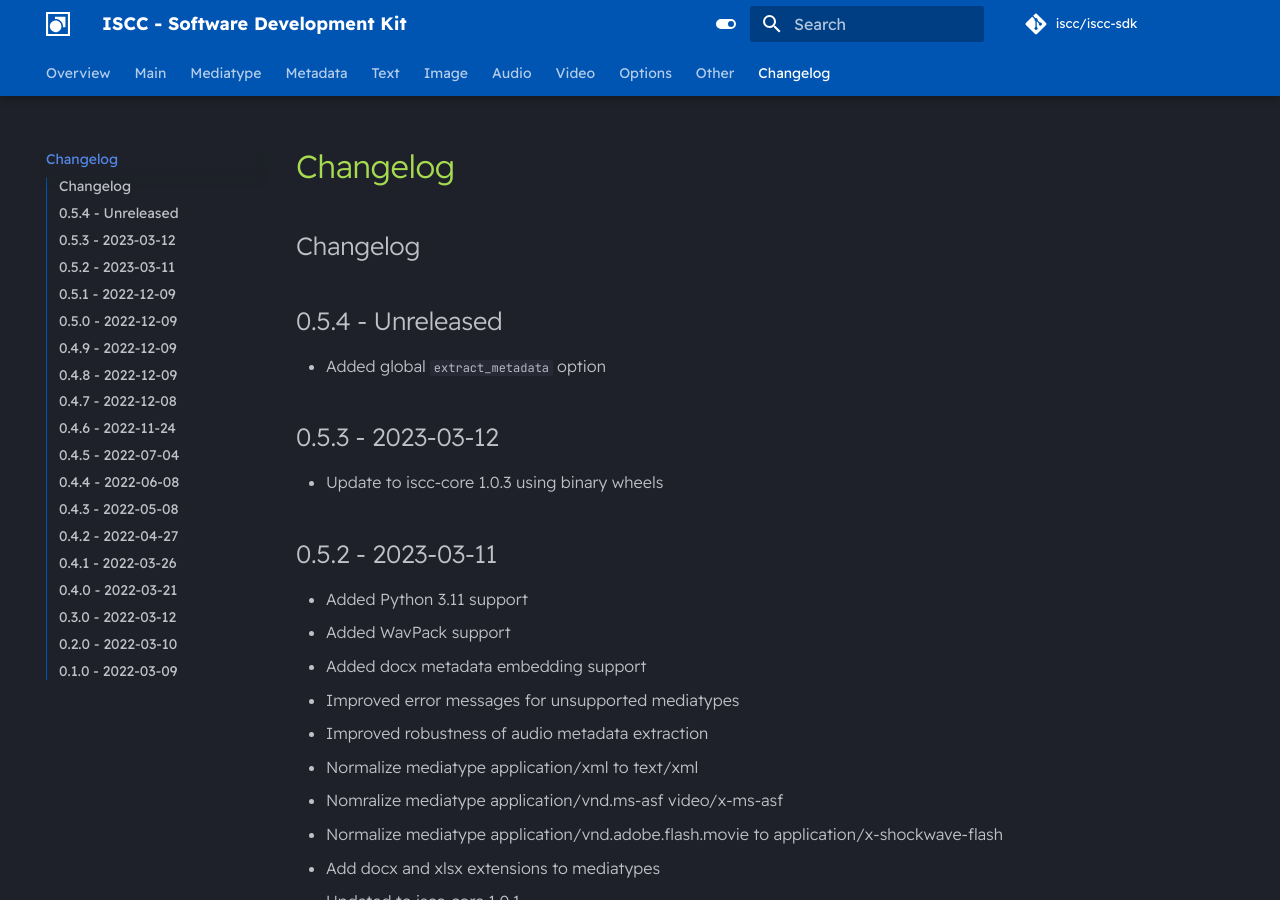
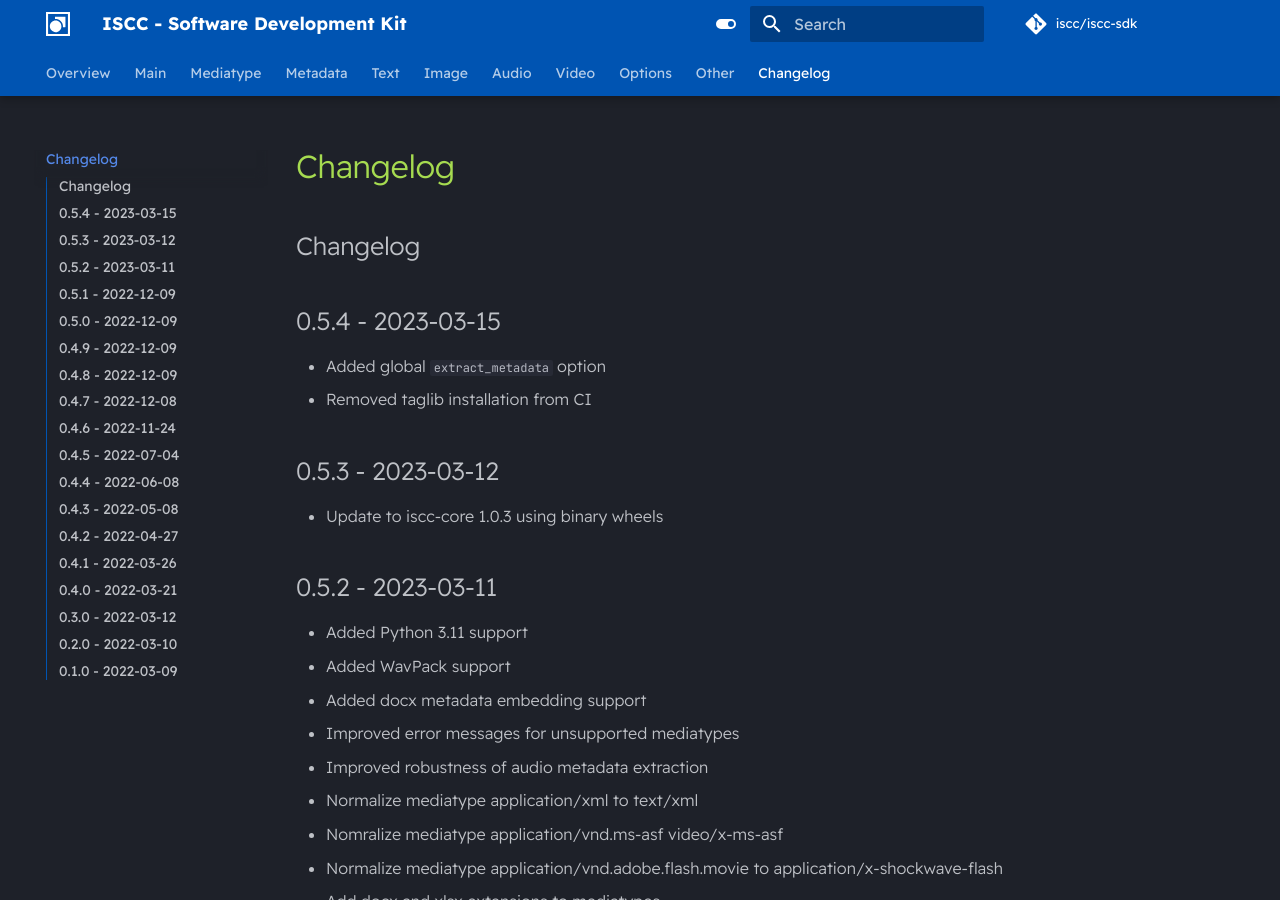
Before and after one commit to iscc/iscc-sdk, an MkDocs documentation site: the page built from docs/changelog.md, in a window 1280 px wide and 900 px high. Built offline with MkDocs 1.6.1 and Material for MkDocs 9.7.7, drawn with Linux system fonts in a browser that asks for light colours; comment, search, counter and statistics services are not loaded.

Commit message:
Release v0.5.4

```diff
--- a/docs/changelog.md
+++ b/docs/changelog.md
@@ -1,7 +1,8 @@
 ## Changelog
 
-## 0.5.4 - Unreleased
+## 0.5.4 - 2023-03-15
 - Added global `extract_metadata` option
+- Removed taglib installation from CI
 
 ## 0.5.3 - 2023-03-12
 - Update to iscc-core 1.0.3 using binary wheels
```
Also changed, not shown: CHANGELOG.md (+1 -1 lines).
